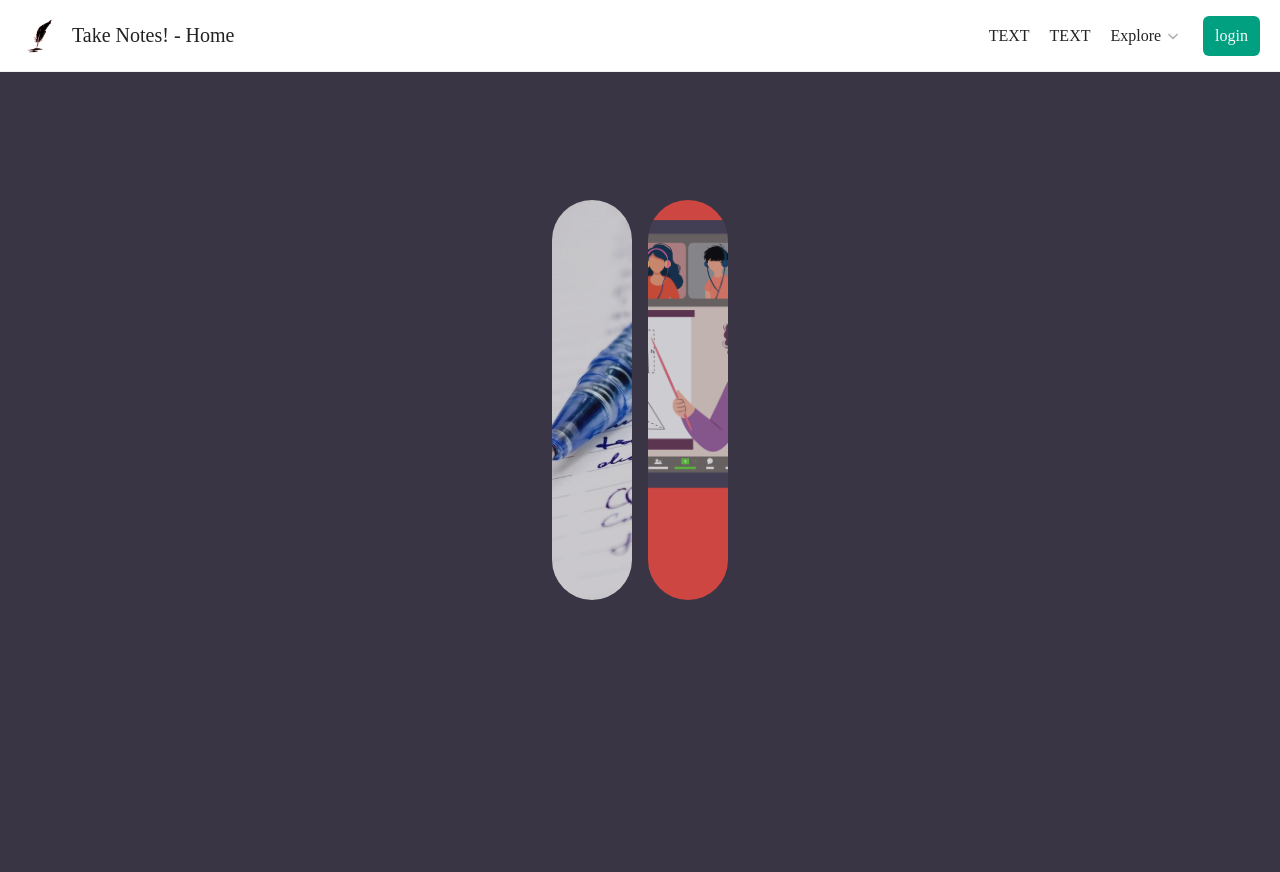
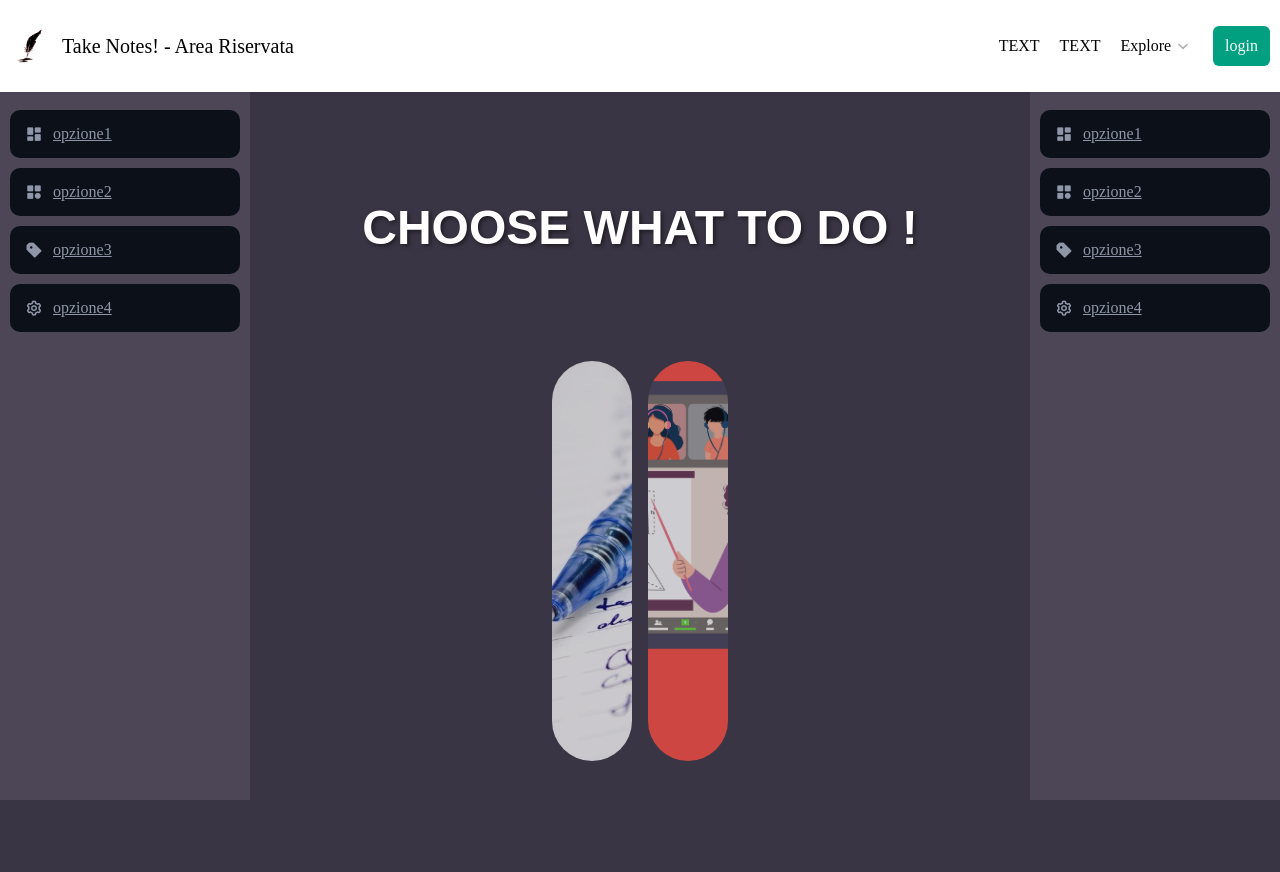
Before and after one commit to Gianni0177/Progetto_Inglese, a PHP site: page / in a window 1280 px wide. Before the commit the page ends 600 px from the top, so only its background shows below. Run offline with PHP 8.4, Linux system fonts and the light colour scheme.

Commit message:
Deleted home.css and modified index.html to include area riservata layout with sidebars and updated title
This commit removes the home.css file and updates the index.html file to include a new layout for an area riservata page. The new layout includes two sidebars with icons and links, and updates the title to "Take Notes! - Area Riservata". The commit also includes comments for adding and customizing elements in the layout. The home.css file is no longer used in this version of the page.

```diff
--- a/css/home.css
+++ b/css/area_riservata.css
@@ -1,4 +1,31 @@
-/* Carosello */
+/* Body */
+
+.titolo_centrale {
+    display: inline;
+    font-size: 3rem;
+    font-weight: 700;
+    text-shadow: 2px 2px 4px rgba(0, 0, 0, 0.5);
+    padding: 1rem 0;
+    color: white;
+    position: relative;
+  }
+
+  .titolo_centrale::before {
+    content: "";
+    display: block;
+    background-color: black;
+    width: 100%;
+    height: 1.5em;
+    border-radius: 0.5em;
+    margin-bottom: 1rem;
+    position: absolute;
+    top: 100%;
+    left: 0;
+    z-index: -1;
+  }
+
+
+  /* Carousel */
 
   * {
     margin: 0;
@@ -6,15 +33,16 @@
     box-sizing: border-box;
   }
 
-body {
+  .container {
     min-height: 100vh;
     display: flex;
     flex-direction: column;
     align-items: center;
     justify-content: center;
-    background: #3a3544;
+    background-color: #3a3544;
     text-align: center;
-    font-family: "Poppins";
+    font-family: 'Poppins', sans-serif;
+    margin-top: 72px;
   }
 
   .accordion {
@@ -38,7 +66,7 @@ body {
     white-space: nowrap;
   }
 
-.accordion li{
+  .accordion li {
     position: relative;
     overflow: hidden;
     flex: 0 0 80px;
@@ -118,27 +146,20 @@ body {
     visibility: visible;
   }
 
-/* Barra di Navigazione */
-
-* {
-    box-sizing: border-box;
-  }
+  /* Navbar */
 
   .navbar {
     position: fixed;
     top: 0;
     left: 0;
+    width: 100%;
     display: flex;
-    gap: 20px;
+    justify-content: space-between;
     align-items: center;
-    justify-content: space-between;
-    width: 100%;
-    height: 72px;
-    padding: 0 20px;
-    color: #222222;
-    background: #ffffff;
-    border-bottom: 1px solid #f2f2f2;
-    font-family: "Euclid Circular A", "Poppins";
+    padding: 10px;
+    background-color: #ffffff;
+    z-index: 100;
+    box-shadow: 0px 0px 4px rgba(0, 0, 0, 0.1);
   }
 
   .logo,
@@ -290,3 +311,99 @@ body {
   .menu > a:hover {
     background: #f5f5f5;
   }
+
+  /* Sidebar Sinistra*/
+
+  .sidebarS {
+    position: absolute;
+    top: 0;
+    left: 0;
+    width: 250px;
+    height: 100%;
+    background: #3a3544;
+    z-index: 90;
+    transition: all 0.3s ease;
+    background-color: #4c4657; /* Da aggiustare*/
+  }
+
+  .sidebarS ul{
+    padding: 10px;
+  }
+
+  .sidebarS li{
+    margin: 10px 0;
+    list-style: none;
+  }
+
+  .sidebarS a {
+    display: block;
+    padding: 15px;
+    background: #0B1019;
+    border-radius: 10px;
+    color: #8F96A7;
+    transition: all 0.3s ease;
+  }
+
+  .sidebarS a i {
+    font-size: 18px;
+    margin-right: 10px;
+    float: left;
+  }
+
+  .sidebarS a:hover {
+    color: #fff;
+    background: #1d2028;
+  }
+
+  .sidebarS .active {
+    background: #1d2028;
+    color: #fff;
+  }
+
+  /* Sidebar dx*/
+
+  .sidebarD {
+    position: absolute;
+    top: 0;
+    right: 0;
+    width: 250px;
+    height: 100%;
+    background: #3a3544;
+    z-index: 90;
+    justify-content: space-between;
+    background-color: #4c4657; /* Da aggiustare*/
+  }
+
+  .sidebarD ul{
+    padding: 10px;
+  }
+
+  .sidebarD li{
+    margin: 10px 0;
+    list-style: none;
+  }
+
+  .sidebarD a {
+    display: block;
+    padding: 15px;
+    background: #0B1019;
+    border-radius: 10px;
+    color: #8F96A7;
+    transition: all 0.3s ease;
+  }
+
+  .sidebarD a i {
+    font-size: 18px;
+    margin-right: 10px;
+    float: left;
+  }
+
+  .sidebarD a:hover {
+    color: #fff;
+    background: #1d2028;
+  }
+
+  .sidebarD .active {
+    background: #1d2028;
+    color: #fff;
+  }
--- a/index.html
+++ b/index.html
@@ -4,18 +4,47 @@
   <meta charset="UTF-8">
   <meta name="viewport" content="width=device-width, initial-scale=1.0">
 
-    <link rel="stylesheet" type="text/css" href="css/home.css">
+  <link rel="stylesheet" type="text/css" href="css/area_riservata.css">
   <script type="text/javascript" src="js/funzioni.js"></script>
 
   <title>Document</title>
+  <link href='https://unpkg.com/boxicons@2.1.4/css/boxicons.min.css' rel='stylesheet'>
+
 </head>
 <body>
 
-    <!-- Barra di Navigazione-->
+<!-- Sidebar SX-->
+<div class="sidebarS">
+  <br><br><br><br><br>
+  <!-- Per aggiungere righe copia incolla un li-->
+  <ul>
+    <li><a href="#"><i class='bx bxs-dashboard' ></i> opzione1</a></li>
+    <li><a href="#"><i class='bx bxs-category' ></i> opzione2</a></li>
+    <li><a href="#"><i class='bx bxs-purchase-tag-alt' ></i> opzione3</a></li>
+    <li><a href="#"><i class='bx bx-cog'></i> opzione4</a></li>
+  </ul>
+</div>
+
+  <!-- Per cambiare le icone vai su https://boxicons.com e prendi la sezione FONT -->
+
+<!-- Sidebar DX -->
+<div class="sidebarD">
+  <br><br><br><br><br>
+
+  <ul>
+    <li><a href="#"><i class='bx bxs-dashboard' ></i> opzione1</a></li>
+    <li><a href="#"><i class='bx bxs-category' ></i> opzione2</a></li>
+    <li><a href="#"><i class='bx bxs-purchase-tag-alt' ></i> opzione3</a></li>
+    <li><a href="#"><i class='bx bx-cog'></i> opzione4</a></li>
+    </ul>
+  </div>
+
+
+  <!-- Barra di Navigazione -->
     <nav class="navbar">
         <div class="logo">
           <img src="img/Logo_IMG.png" />
-          <h2>Take Notes! - Home</h2>
+          <h2>Take Notes! - Area Riservata</h2>
         </div>
         <div class="links">
           <a href="#">TEXT</a>
@@ -34,12 +63,25 @@
               <a href="#"> opzione6 </a>
             </div>
           </div>
-          <a href="#" class="login-link"> login </a>
+          <a href="php/login.php" class="login-link"> login </a>
         </div>
       </nav>
 
   <!-- menu selezione-->
+  <div class="container">
+
+    <div class="titolo_centrale">
+      <font> <!-- Se vuoi cambiare font-->
+        <center>
+          CHOOSE WHAT TO DO !
+        </center>
+      </font>
+    </div>
+
+    <br><br><br><br><br>
+
     <ul class="accordion">
+      <!-- Accordion 1-->
       <li>
           <img src="img/Notes.jpg">
           <div class="content">
@@ -49,6 +91,8 @@
               </span>
           </div>
       </li>
+
+      <!-- Accordion 2-->
       <li>
           <img src="img/VideoLessons.png">
           <div class="content">
@@ -58,8 +102,21 @@
               </span>
           </div>
       </li>
+
+      <!-- Accordion X - copia incolla
+      <li>
+        <img src="img/ AGGIUINGI UNA IMMAGINE QUI ">
+        <div class="content">
+            <span>
+                <h2> TITOLO </h2>
+                <p> DESCRIZIONE </p>
+            </span>
+        </div>
+      </li>
+      -->
+
     </ul>
-
+  </div>
 
 </body>
 </html>
```
Lines whose indentation alone changed are shown as unchanged.
